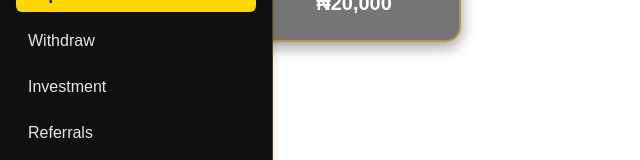
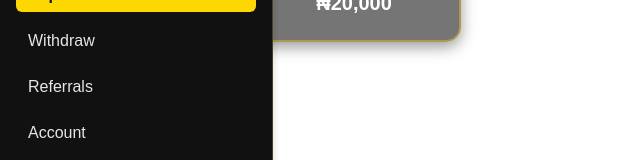
Before and after one commit to YBspotted20045/Grow-rich-investinm, a React (Vite) app: page /deposit in a window 1280 px wide. Shown: the part 165-325 px from the top of the page, without its empty margins (0-640 px from the left). Built offline with nearby package versions, Linux system fonts and the light colour scheme; sample sign-in values are in the browser's storage.

Commit message:
Update Sidebar.jsx

```diff
--- a/src/pages/Sidebar.jsx
+++ b/src/pages/Sidebar.jsx
@@ -11,7 +11,7 @@ const Sidebar = ({ isOpen, toggleSidebar }) => {
     { name: "Dashboard", path: "/dashboard" },
     { name: "Deposit", path: "/deposit" },
     { name: "Withdraw", path: "/withdraw" },
-    { name: "Investment", path: "/investment" },
+    // 🚫 Removed Investment
     { name: "Referrals", path: "/referrals" },
     { name: "Account", path: "/account" },
   ];
```
